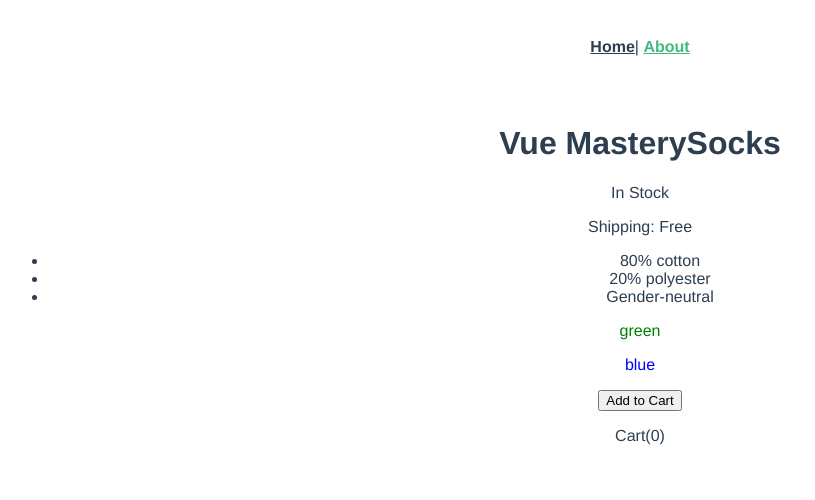
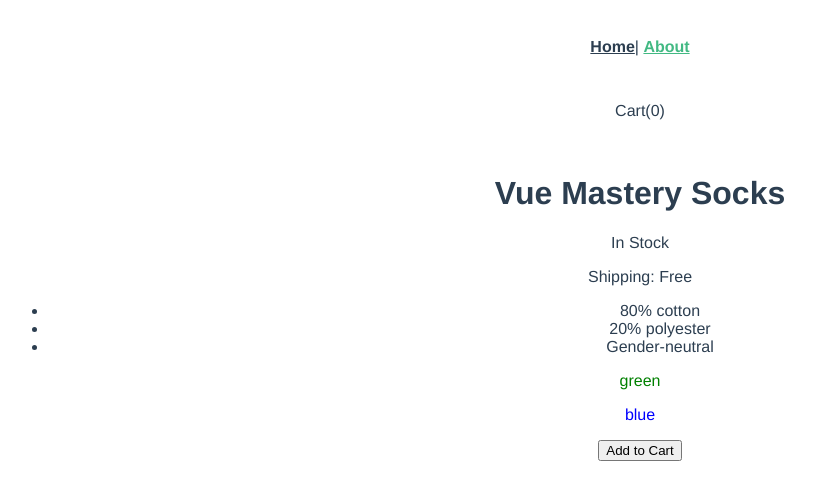
Before and after one commit to MIClavelTe/vue-my-project, a Vue app: page /about in a window 1280 px wide. Shown: the top 500 px of the page, without its empty margins (0-815 px from the left). Built offline with nearby package versions, Linux system fonts and the light colour scheme.

Commit message:
communicating events

```diff
--- a/src/views/About.vue
+++ b/src/views/About.vue
@@ -1,6 +1,10 @@
 <template>
   <div>
-    <Product :premium="premium" />
+    <div class="cart">
+      <p>Cart({{ cart.length }})</p>
+    </div>
+
+    <Product :premium="premium" @add-to-cart="updateCart" />
   </div>
 </template>
 
@@ -12,7 +16,13 @@
   },
   data() {
     return {
-      premium: true
+      premium: true,
+      cart: []
+    }
+  },
+  methods: {
+    updateCart(id) {
+      this.cart.push(id)
     }
   }
 }
--- a/src/views/product.vue
+++ b/src/views/product.vue
@@ -32,10 +32,6 @@
     >
       Add to Cart
     </button>
-
-    <div class="cart">
-      <p>Cart({{ cart }})</p>
-    </div>
   </div>
 </template>
 
@@ -66,13 +62,12 @@
           variantImage: '',
           variantQuantity: 0
         }
-      ],
-      cart: 0
+      ]
     }
   },
   methods: {
     addToCart() {
-      this.cart += 1
+      this.$emit('add-to-cart', this.variants[this.selectedVariant].variantId)
     },
     updateProduct(index) {
       this.selectedVariant = index
@@ -81,7 +76,7 @@
   },
   computed: {
     title() {
-      return this.brand + '' + this.product
+      return this.brand + ' ' + this.product
     },
     image() {
       return this.variants[this.selectedVariant].variantImage
```
